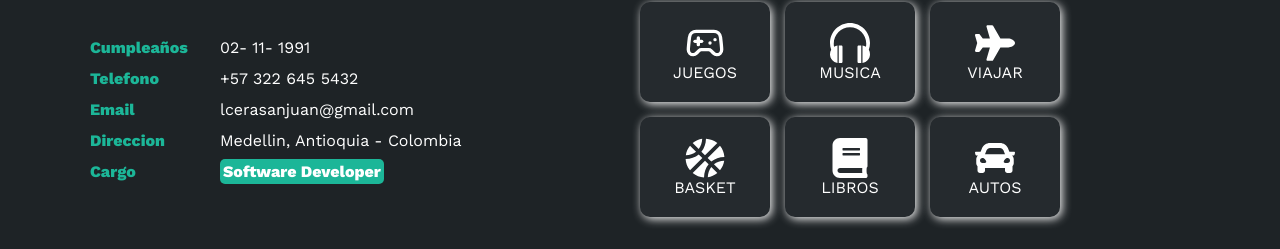
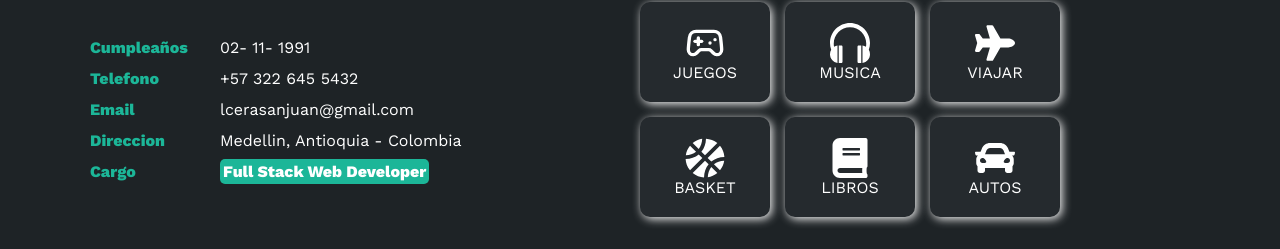
Before and after one commit to lfceras/porfolioluis, a React (Vite) app: page / in a window 1280 px wide. Shown: the part 1161-1410 px from the top of the page. Built offline with nearby package versions, Linux system fonts and the light colour scheme; no server answers.

Commit message:
cambiando cargo

```diff
--- a/src/components/about_me/About_me.jsx
+++ b/src/components/about_me/About_me.jsx
@@ -49,7 +49,7 @@ const About_me = () => {
                 </li>
                 <li>
                   <strong>Cargo</strong>
-                  <span>Software Developer</span>
+                  <span>Full Stack Web Developer</span>
                 </li>
               </ul>
             </div>
```
